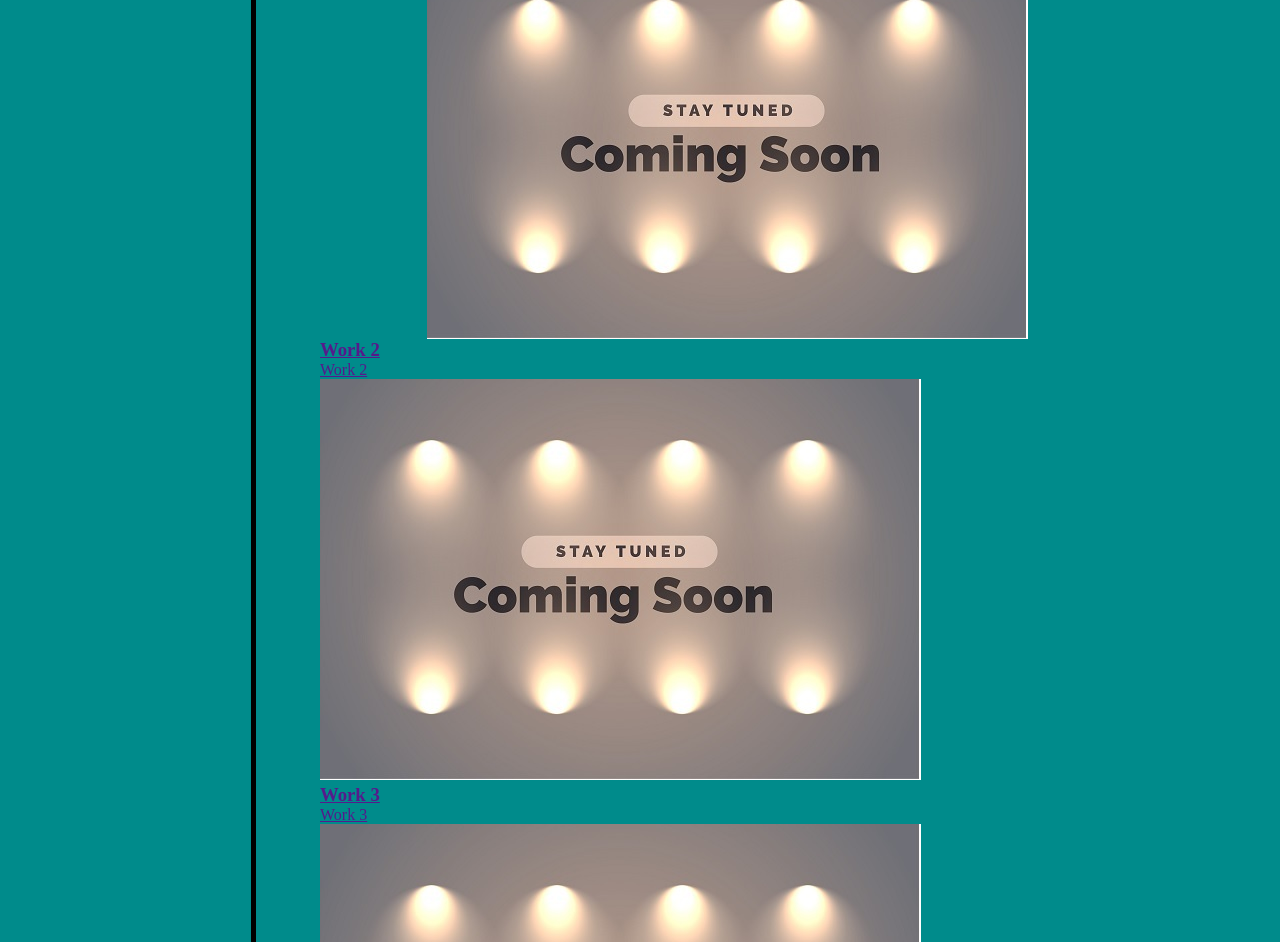
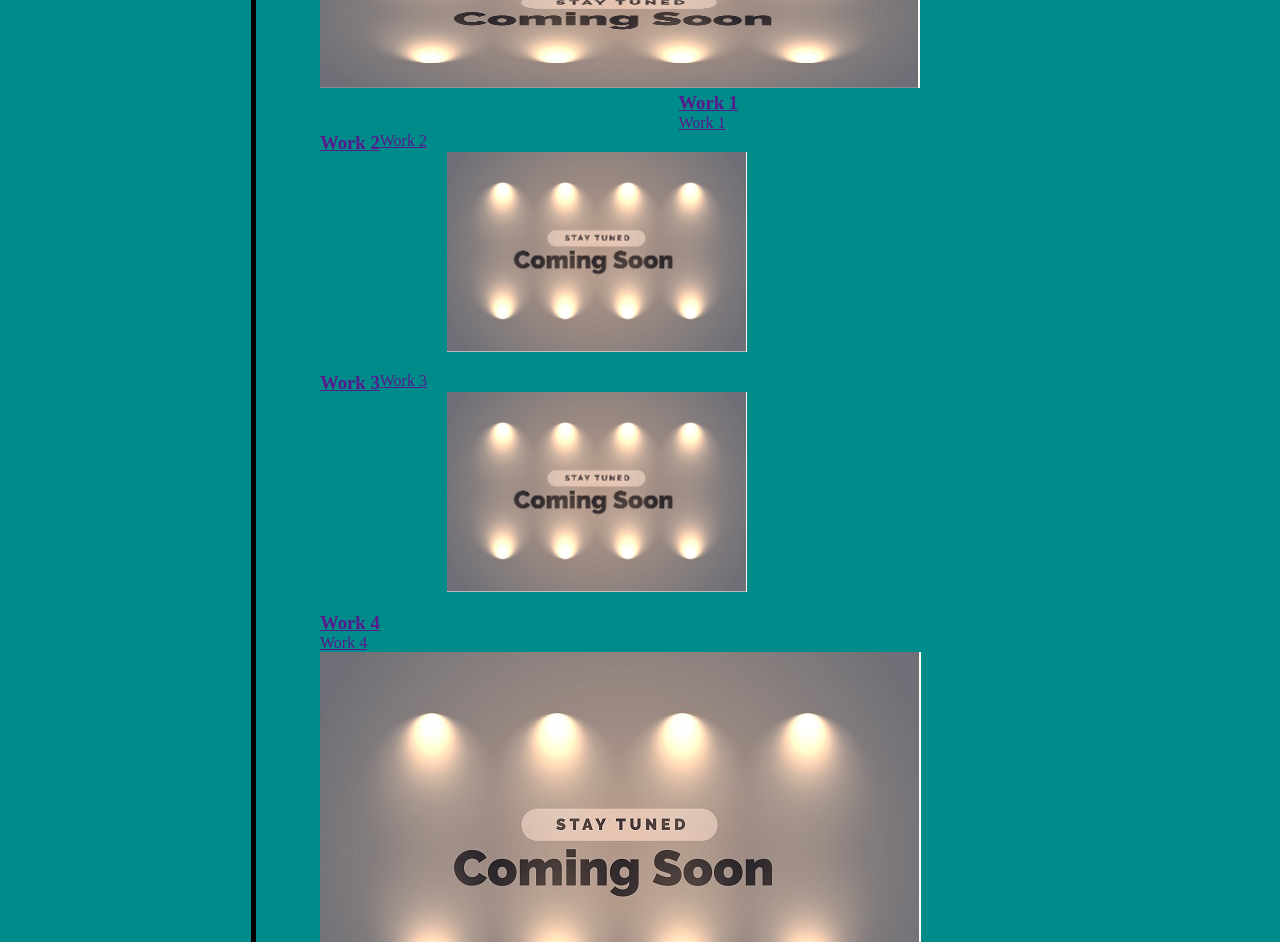
Before and after one commit to Mpergolatti/portfolio, a plain HTML site: page index.html in a window 1280 px wide. Shown: the part 494-1436 px from the top of the page. Drawn offline with Linux system fonts and the light colour scheme.

Commit message:
getting closer on my images

```diff
--- a/assets/css/style.css
+++ b/assets/css/style.css
@@ -172,10 +172,32 @@ header nav ul li a {
     flex: 0 0 70%;
 }
 
-.main-project {
-    display: flex;
+.main-text {
+
+    padding-left: 40%;
+    justify-content: center;
+    background-color: darkcyan;
+    width: 100%;
+
+
 }
 
-.main-project h3 p {
-    display: absolute;
+.main-project img {
+    width: 100%;
+    max-height: 150px;
+    max-width: 600px;
 }
+
+.project-one {
+    display: flex;
+
+    justify-content: flex-start;
+
+}
+
+.project-one img {
+    margin: 20px;
+    max-width: 300px;
+    max-height: 300px;
+    flex-basis: 50%;
+}
--- a/index.html
+++ b/index.html
@@ -58,14 +58,16 @@
                     <div>
                         <a href="">
                             <div class="main-project">
-                                <h3>Work 1</h3>
-                                <p>Work 1</p>
                                 <img src="./assets/images/coming-soon.jpg">
+                                <div class="main-text">
+                                    <h3>Work 1</h3>
+                                    <p>Work 1</p>
+                                </div>
                             </div>
                         </a>
 
                         <a href="">
-                            <div class="project">
+                            <div class="project-one">
                                 <h3>Work 2</h3>
                                 <p>Work 2</p>
                                 <img src="./assets/images/coming-soon.jpg">
@@ -73,7 +75,7 @@
                         </a>
 
                         <a href="">
-                            <div class="project">
+                            <div class="project-one">
                                 <h3>Work 3</h3>
                                 <p>Work 3</p>
                                 <img src="./assets/images/coming-soon.jpg">
@@ -105,6 +107,7 @@
                         contact info
                     </div>
             </section>
+
         </main>
 
     </body>
```
